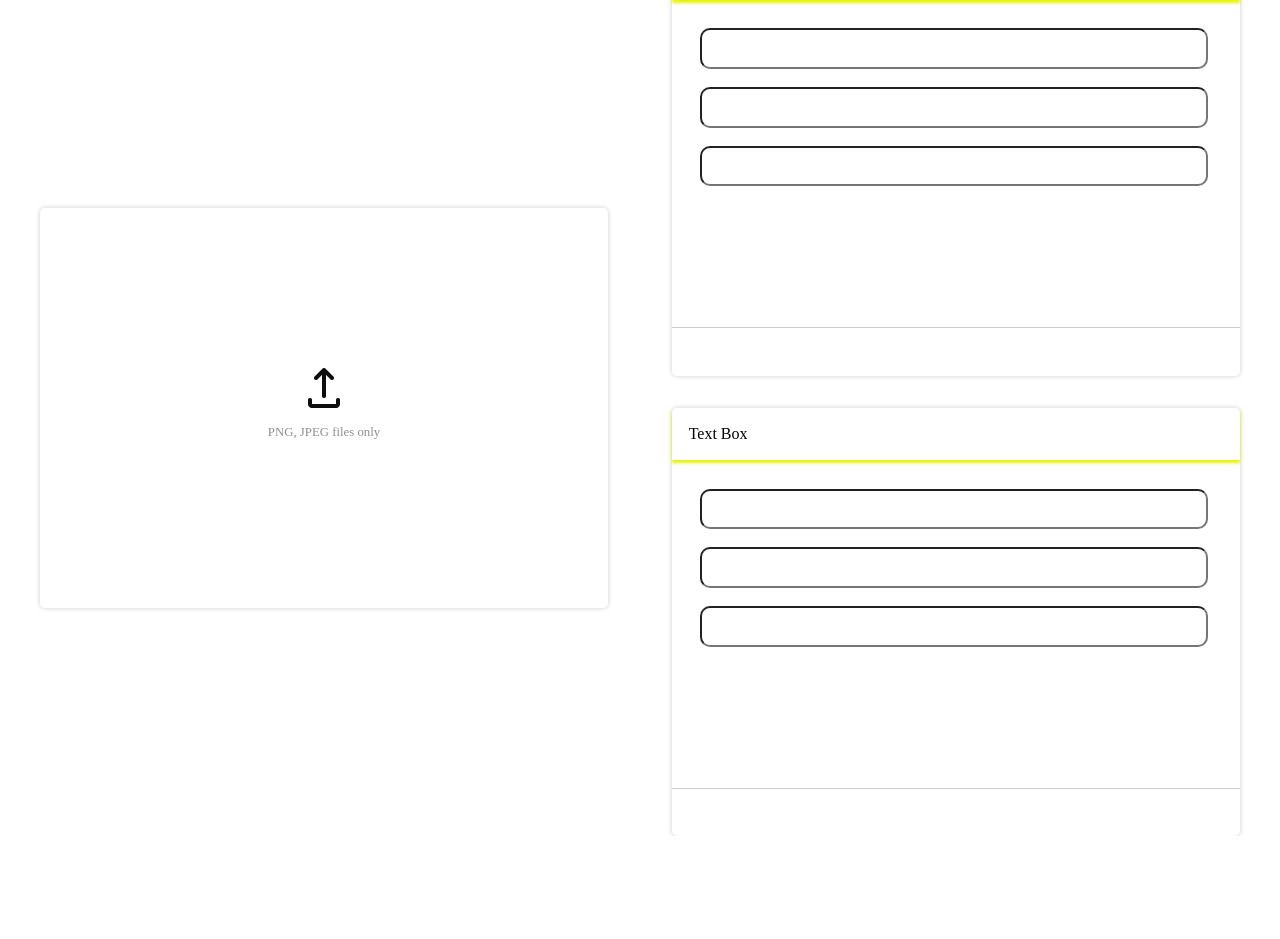
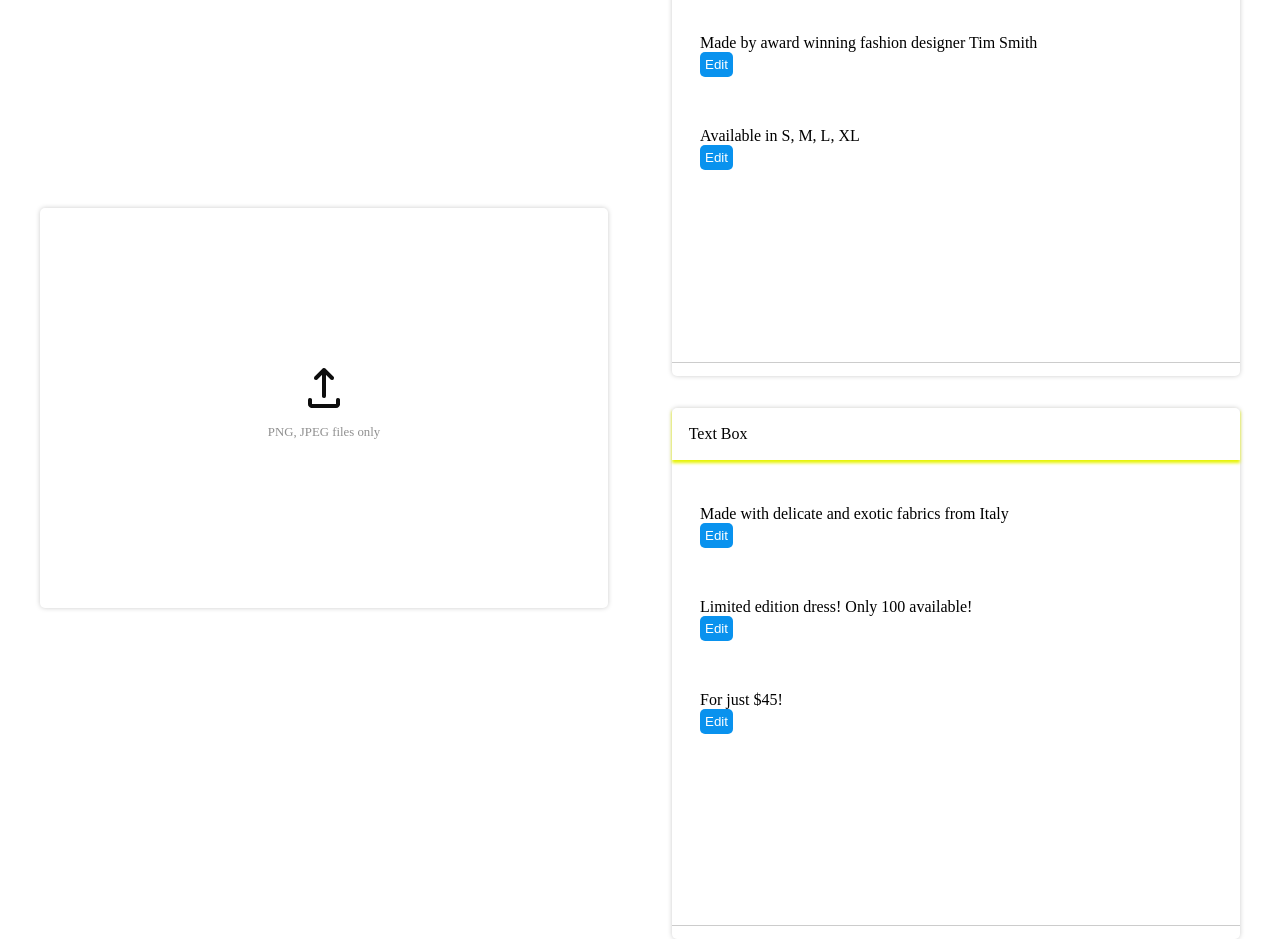
Before and after one commit to caboose1183/coding_exercise, a React (Vite) app: page / in a window 1280 px wide. Before the commit the page ends 836 px from the top, so only its background shows below. Built offline with nearby package versions, Linux system fonts and the light colour scheme.

Commit message:
styled button, canned paragraph comments

```diff
--- a/src/App.jsx
+++ b/src/App.jsx
@@ -33,8 +33,22 @@ function App() {
       />
 
       <section className="text-container">
-        <TextBox textBoxes={["box1", "box2", "box3"]} />
-        <TextBox textBoxes={["box4", "box5", "box6"]} />
+        <TextBox
+          textBoxes={["box1", "box2", "box3"]}
+          cannedText={[
+            "A simple black dress for women who want to go out on the town",
+            "Made by award winning fashion designer Tim Smith",
+            "Available in S, M, L, XL",
+          ]}
+        />
+        <TextBox
+          textBoxes={["box4", "box5", "box6"]}
+          cannedText={[
+            "Made with delicate and exotic fabrics from Italy",
+            "Limited edition dress! Only 100 available!",
+            "For just $45!",
+          ]}
+        />
       </section>
     </div>
   );
--- a/src/assets/components/TextBox.jsx
+++ b/src/assets/components/TextBox.jsx
@@ -1,13 +1,13 @@
 import TextField from "./TextField";
 
-export default function TextBox({ textBoxes }) {
+export default function TextBox({ textBoxes, cannedText }) {
   return (
     <div className="text-box">
       <article className="text-title">Text Box</article>
       <article className="text-body">
-        <TextField boxNumber={textBoxes[0]}/>
-        <TextField boxNumber={textBoxes[1]}/>
-        <TextField boxNumber={textBoxes[2]}/>
+        <TextField boxNumber={textBoxes[0]} cannedText={cannedText[0]}/>
+        <TextField boxNumber={textBoxes[1]} cannedText={cannedText[1]}/>
+        <TextField boxNumber={textBoxes[2]} cannedText={cannedText[2]}/>
       </article>
       <article className="text-footer"></article>
     </div>
--- a/src/assets/components/TextField.jsx
+++ b/src/assets/components/TextField.jsx
@@ -1,8 +1,9 @@
 import { useState } from "react";
-import "../stylesheeets/text.css"
+import "../stylesheeets/text.css";
 
-export default function TextField({ boxNumber }) {
-  const [input, setInput] = useState(localStorage.getItem(boxNumber || null));
+export default function TextField({ boxNumber, cannedText }) {
+  const [input, setInput] = useState(localStorage.getItem(boxNumber) || null);
+  const [isEditing, setIsEditing] = useState(false);
 
   const handleTextChange = function (event) {
     const value = event.target.value;
@@ -10,8 +11,17 @@ export default function TextField({ boxNumber }) {
     localStorage.setItem(boxNumber, value);
   };
 
+  const editButton = function () {
+    if (isEditing === true) {
+      setIsEditing(!isEditing);
+    } else {
+      setIsEditing(!isEditing);
+    }
+  };
+
   return (
     <>
+      {isEditing ? (
         <form>
           <input
             type="text"
@@ -19,7 +29,16 @@ export default function TextField({ boxNumber }) {
             value={input}
             onChange={handleTextChange}
           ></input>
+          <br></br>
+          <button onClick={editButton}>{isEditing ? "Done" : "Edit"}</button>
         </form>
+      ) : (
+        <p>
+          {input ? input : cannedText}
+          <button onClick={editButton}>{isEditing ? "Done" : "Edit"}</button>
+        </p>
+      )}
+
       <br></br>
     </>
   );
--- a/src/assets/stylesheeets/text.css
+++ b/src/assets/stylesheeets/text.css
@@ -23,11 +23,12 @@
 
 .text-body {
   padding: 5% 10% 30% 5%;
-  height: 30%;
+  height: 50%;
 }
 
 .text-footer {
   border-top: 1px solid #ccc;
+
 }
 
 input {
@@ -36,3 +37,17 @@ input {
   padding: 5px 10px;
   border-radius: 10px;
 }
+
+button {
+  display: block;
+  background-color: #0992ee;
+  border: none;
+  border-radius: 5px;
+  color: white;
+  padding: 5px;
+}
+
+button:hover {
+  background-color: #53b0ef;
+  cursor: pointer;
+}
```
Lines whose indentation alone changed are shown as unchanged.
